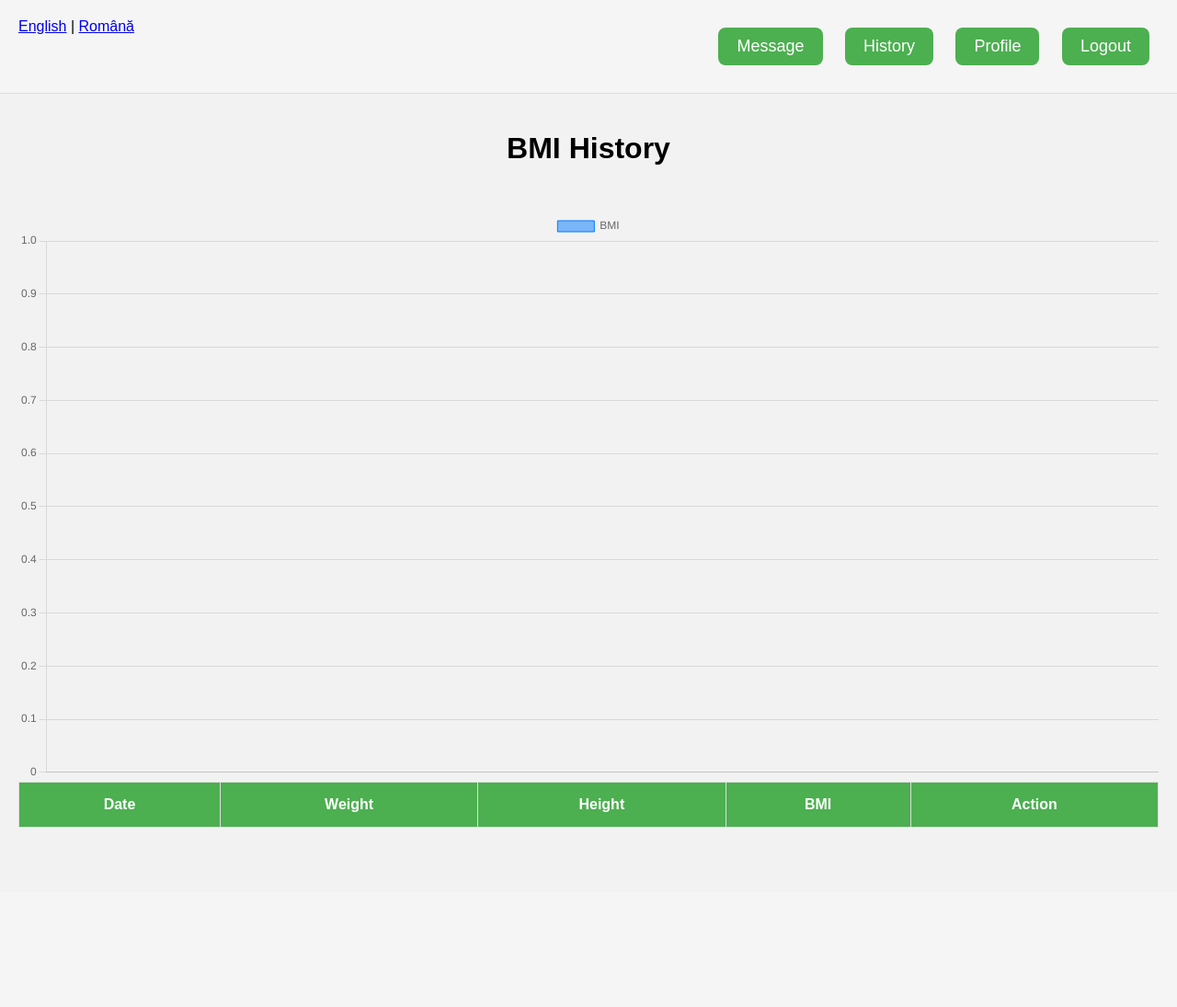
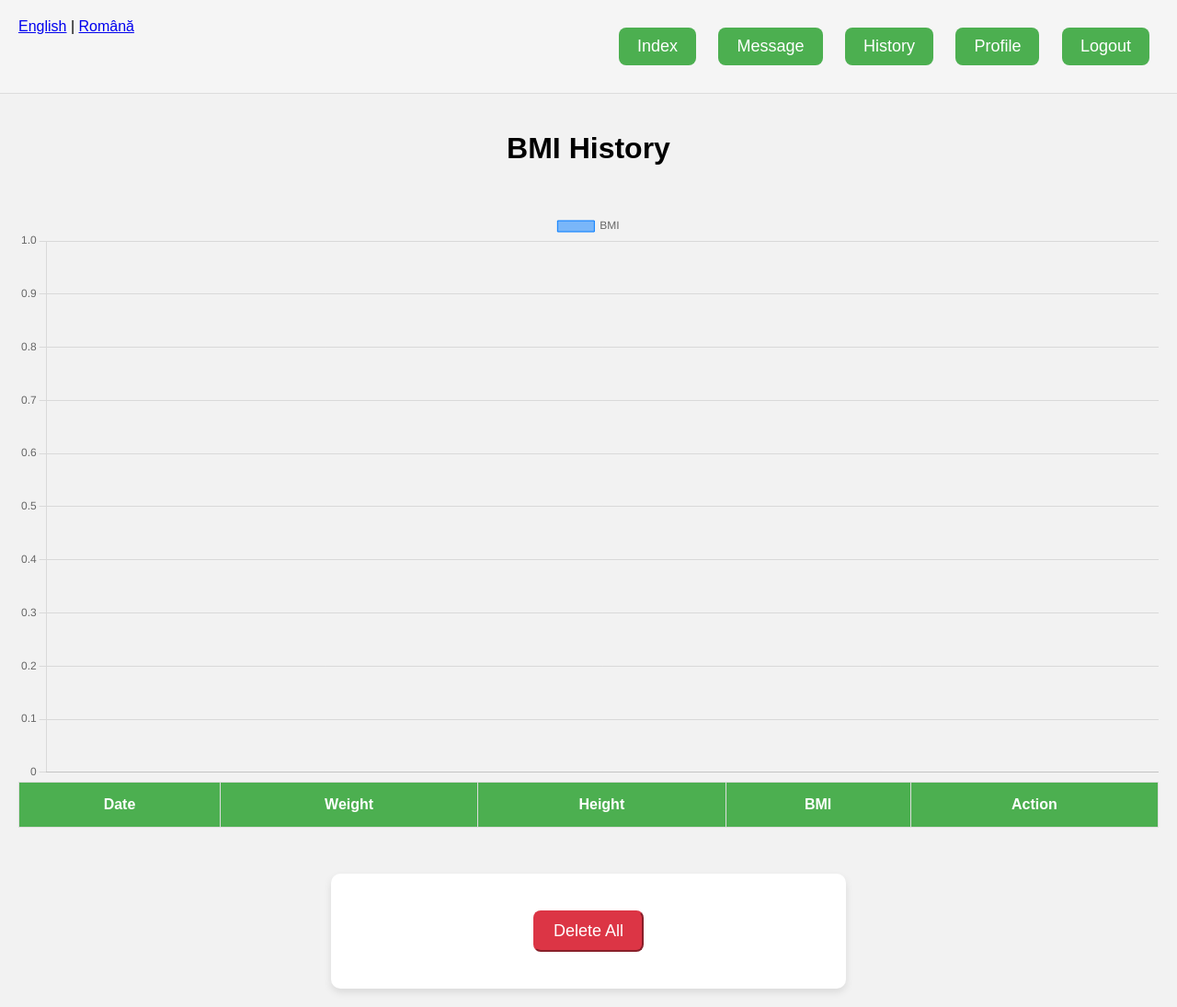
Before and after one commit to AntoneseiCristian/AI-Powered-Fitness-Assistant-with-WhatsApp-Integration, a Flask app: page /history in a window 1280 px wide. Shown: the whole page at 92% size. Before the commit the page ends 900 px from the top, so only its background shows below. Run offline with Flask 3, Linux system fonts and the light colour scheme; a user stored in the database is signed in; lists and menus that the app fills with data are empty.

Commit message:
v0.43
"Add date selection and delete all functionality

- Added a new date field to the BMI input form on the index page. Users can now select a previous date for their BMI records. If no date is selected, the current date is used.
- Added a 'Delete All' button to the BMI history page. When clicked, a popup asks the user for their password. If the correct password is entered, all of the user's BMI records are deleted."

```diff
--- a/app.py
+++ b/app.py
@@ -7,7 +7,7 @@ from flask_wtf import FlaskForm
 from wtforms import StringField, FloatField, IntegerField, SelectField, SubmitField
 from wtforms.validators import DataRequired
 from whatsapp_message import send_whatsapp_message
-
+from datetime import datetime
 app = Flask(__name__)
 app.secret_key = 'secret_key'
 app.config['SQLALCHEMY_DATABASE_URI'] = 'sqlite:///bmi_app.db'
@@ -115,10 +115,12 @@ def index():
     if request.method == 'POST' and 'weight' in request.form and 'height' in request.form:
         weight = float(request.form.get('weight'))
         height = float(request.form.get('height'))
+        previous_date = request.form.get('previous_date')
+        previous_date = datetime.strptime(previous_date, '%Y-%m-%d') if previous_date else datetime.utcnow()
         bmi = calculate_bmi(weight, height)
         recommendation = get_recommendation(bmi)
         # Create a new BMIRecord and save it to the current user
-        new_bmi_record = BMIRecord(bmi=bmi, weight=weight, height=height, user_id=current_user.id)  # Set weight and height
+        new_bmi_record = BMIRecord(bmi=bmi, weight=weight, height=height, user_id=current_user.id, date=previous_date)  # Set weight, height, and date
         db.session.add(new_bmi_record)
         db.session.commit()
     return render_template('index.html', bmi=bmi, recommendation=recommendation, bmi_record=bmi_record, height=height)
@@ -192,6 +194,18 @@ def message():
         return redirect(url_for('message'))
     return render_template('message.html')
 
+@app.route('/delete_all_records', methods=['POST'])
+@login_required
+def delete_all_records():
+    password = request.form.get('password')
+    user = User.query.filter_by(username=current_user.username).first()
+    if user and check_password_hash(user.password, password):
+        BMIRecord.query.filter_by(user_id=current_user.id).delete()
+        db.session.commit()
+        flash('All records deleted successfully.')
+    else:
+        flash('Incorrect password. Please try again.')
+    return redirect(url_for('history'))
 
 def calculate_bmi(weight, height):
     return round(weight / ((height / 100) ** 2), 2)
--- a/templates/base.html
+++ b/templates/base.html
@@ -15,10 +15,12 @@
             <a href="{{ url_for('setlang', lang='ro') }}">Română</a>
         </div>
         <div class="logout-button">
+            <a href="{{ url_for('index') }}" class="btn">Index</a>
             <a href="{{ url_for('message') }}" class="btn">Message</a>
             <a href="{{ url_for('history') }}" class="btn">History</a>
             <a href="{{ url_for('profile') }}" class="btn">Profile</a>
             <a href="{{ url_for('logout') }}" class="btn">Logout</a>
+
         </div>
     </div>
     {% block content %}{% endblock %}
--- a/templates/history.html
+++ b/templates/history.html
@@ -67,5 +67,25 @@ BMI History
             {% endfor %}
         </tbody>
     </table>
+    <form id="deleteAllForm" action="{{ url_for('delete_all_records') }}" method="POST" onsubmit="return deleteAllRecords();">
+    <button type="submit" class="btn btn-danger">Delete All</button>
+</form>
+
+<script>
+function deleteAllRecords() {
+    var password = prompt("Please enter your password:");
+    if (password == null || password == "") {
+        alert("You must enter your password to delete all records.");
+        return false;
+    } else {
+        var input = document.createElement('input');
+        input.type = 'hidden';
+        input.name = 'password';
+        input.value = password;
+        document.getElementById('deleteAllForm').appendChild(input);
+        return confirm('Are you sure you want to delete all records? This action cannot be undone.');
+    }
+}
+</script>
 </div>
 {% endblock %}
--- a/templates/index.html
+++ b/templates/index.html
@@ -9,6 +9,7 @@
     <form action="/index" method="post">
         <input type="number" name="weight" placeholder="{{ _('Weight in kg') }}" required>
         <input type="number" name="height" placeholder="{{ _('Height in cm') }}" value="{{ height }}" required>
+        <input type="date" name="previous_date" placeholder="{{ _('Previous Date') }}">
         <input type="submit" value="{{ _('Calculate BMI') }}">
     </form>
     <div class="result">
```
Also changed, not shown: instance/bmi_app.db.
